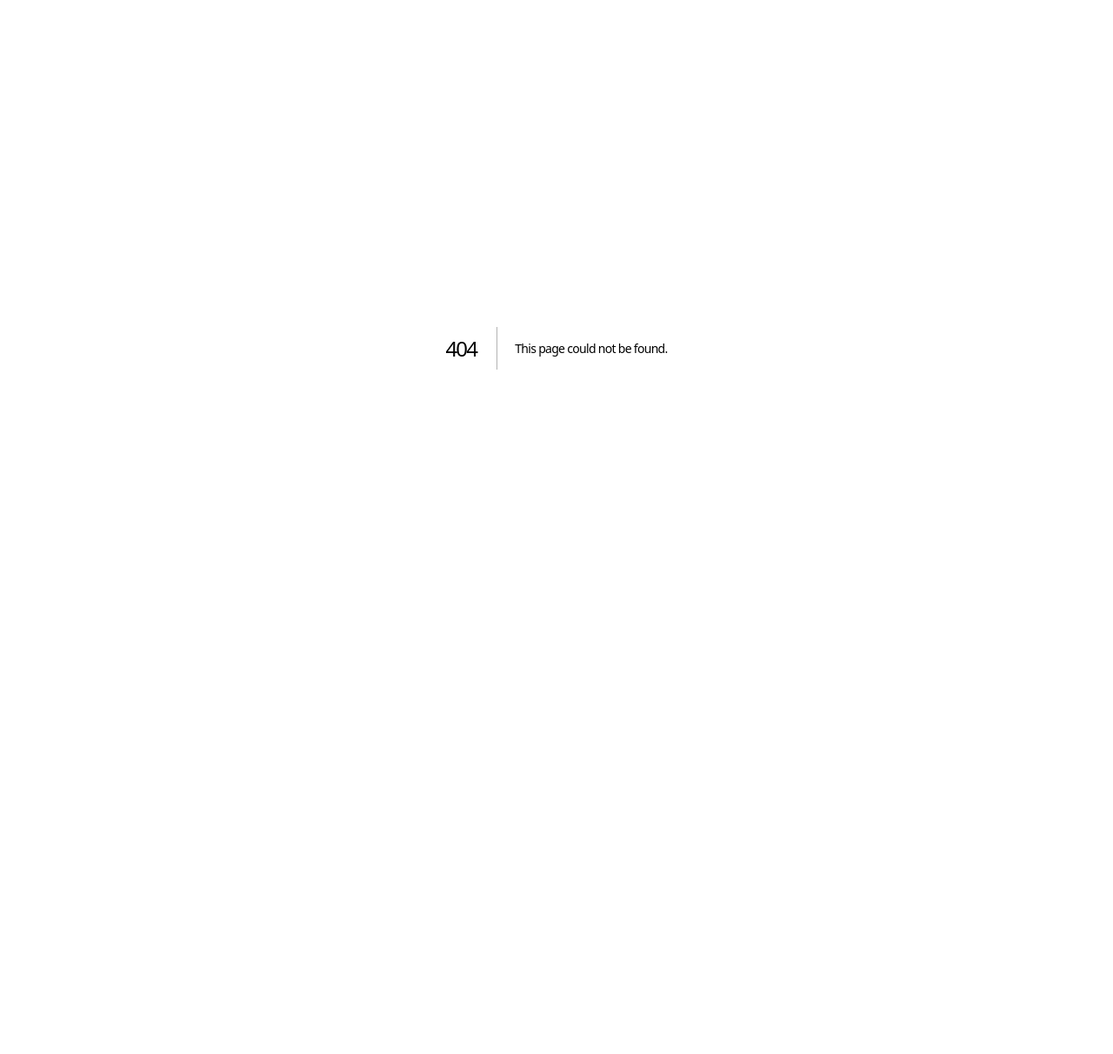
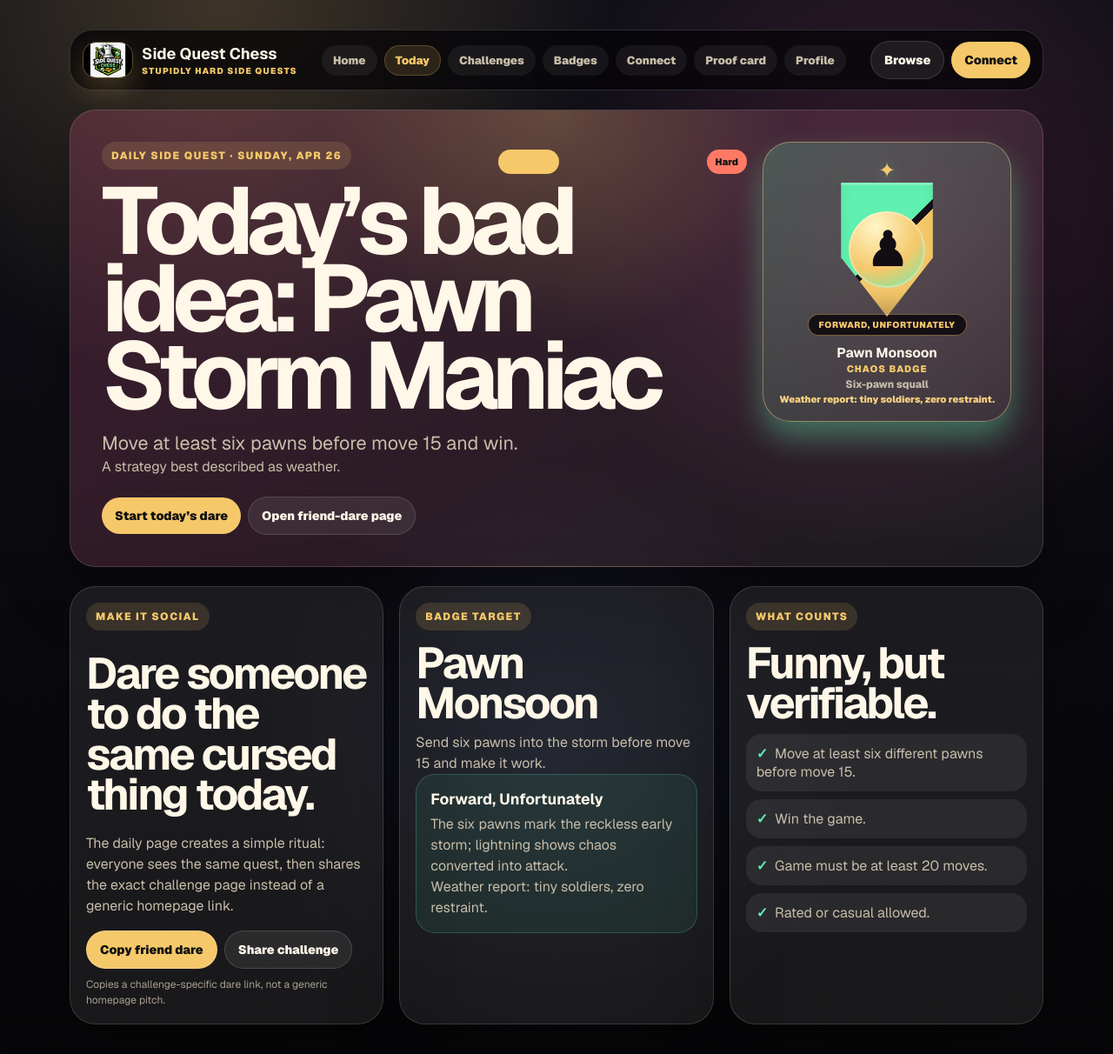
Before and after one commit to andreasnordenadler/cc, a Next.js app: page /today in a window 1280 px wide. Before the commit this address had no page. Shown: the whole page at 87% size. Before the commit the page ends 800 px from the top, so only its background shows below. Built offline with nearby package versions, Linux system fonts and the light colour scheme; no server answers.

Commit message:
Add Side Quest Chess daily dare

```diff
--- /dev/null
+++ b/src/app/today/page.tsx
@@ -0,0 +1,100 @@
+import type { Metadata } from "next";
+import Link from "next/link";
+import { auth } from "@clerk/nextjs/server";
+import ChallengeBadge from "@/components/challenge-badge";
+import ChallengeInviteActions from "@/components/challenge-invite-actions";
+import SiteNav from "@/components/site-nav";
+import { getDailyChallenge } from "@/lib/challenges";
+
+export const metadata: Metadata = {
+  title: "Today’s dare — Side Quest Chess",
+  description: "The shared daily Side Quest Chess dare: one stupidly hard chess side quest for everyone to try today.",
+  alternates: { canonical: "/today" },
+  openGraph: {
+    title: "Today’s dare — Side Quest Chess",
+    description: "One stupidly hard chess side quest for everyone today.",
+    url: "/today",
+    siteName: "Side Quest Chess",
+    type: "website",
+  },
+  twitter: {
+    card: "summary_large_image",
+    title: "Today’s dare — Side Quest Chess",
+    description: "One stupidly hard chess side quest for everyone today.",
+  },
+};
+
+export default async function TodayPage() {
+  const { userId } = await auth();
+  const challenge = getDailyChallenge();
+  const dateLabel = new Intl.DateTimeFormat("en", {
+    weekday: "long",
+    month: "short",
+    day: "numeric",
+    timeZone: "UTC",
+  }).format(new Date());
+
+  return (
+    <main className="site-shell">
+      <SiteNav isSignedIn={Boolean(userId)} active="today" />
+
+      <div className="content-wrap">
+        <section className="hero-card detail-hero daily-hero">
+          <div className="detail-hero-grid">
+            <div>
+              <div className="badge-row">
+                <span className="eyebrow">Daily side quest · {dateLabel}</span>
+                <span className="badge gold">+{challenge.reward} pts</span>
+                <span className="badge danger">{challenge.difficulty}</span>
+              </div>
+              <h1>Today’s bad idea: {challenge.title}</h1>
+              <p className="hero-copy">{challenge.objective}</p>
+              <p>{challenge.flavor}</p>
+              <div className="button-row hero-actions">
+                <Link href={`/challenges/${challenge.id}`} className="button primary">Start today’s dare</Link>
+                <Link href={`/dare/${challenge.id}`} className="button secondary">Open friend-dare page</Link>
+              </div>
+            </div>
+            <ChallengeBadge challenge={challenge} size="hero" />
+          </div>
+        </section>
+
+        <section className="big-grid">
+          <article className="mission-card share-card">
+            <span className="eyebrow">Make it social</span>
+            <h2>Dare someone to do the same cursed thing today.</h2>
+            <p>
+              The daily page creates a simple ritual: everyone sees the same quest, then shares the exact challenge page instead of a generic homepage link.
+            </p>
+            <ChallengeInviteActions
+              challengeTitle={challenge.title}
+              challengeObjective={challenge.objective}
+              challengePath={`/today`}
+              reward={challenge.reward}
+              badgeName={challenge.badgeIdentity.name}
+            />
+          </article>
+
+          <article className="mission-card">
+            <span className="eyebrow">Badge target</span>
+            <h2>{challenge.badgeIdentity.name}</h2>
+            <p>{challenge.badgeIdentity.unlockCopy}</p>
+            <div className="note-card">
+              <strong>{challenge.badgeIdentity.heraldry.motto}</strong>
+              <p>{challenge.badgeIdentity.heraldry.meaning}</p>
+              <p>{challenge.badgeIdentity.heraldry.weirdness}</p>
+            </div>
+          </article>
+
+          <article className="mission-card">
+            <span className="eyebrow">What counts</span>
+            <h2>Funny, but verifiable.</h2>
+            <ul className="rules-list">
+              {challenge.rules.map((rule) => <li key={rule}>{rule}</li>)}
+            </ul>
+          </article>
+        </section>
+      </div>
+    </main>
+  );
+}
--- a/src/components/site-nav.tsx
+++ b/src/components/site-nav.tsx
@@ -1,7 +1,7 @@
 import Image from "next/image";
 import Link from "next/link";
 
-type ActiveNavItem = "home" | "challenges" | "badges" | "connect" | "account" | "result";
+type ActiveNavItem = "home" | "today" | "challenges" | "badges" | "connect" | "account" | "result";
 
 type SiteNavProps = {
   isSignedIn: boolean;
@@ -24,6 +24,7 @@ export default function SiteNav({ isSignedIn, active }: SiteNavProps) {
 
         <nav className="nav-links" aria-label="Primary">
           <Link href="/" className={active === "home" ? "active" : undefined}>Home</Link>
+          <Link href="/today" className={active === "today" ? "active" : undefined}>Today</Link>
           <Link href="/challenges" className={active === "challenges" ? "active" : undefined}>Challenges</Link>
           <Link href="/badges" className={active === "badges" ? "active" : undefined}>Badges</Link>
           <Link href="/connect" className={active === "connect" ? "active" : undefined}>Connect</Link>
--- a/src/lib/challenges.ts
+++ b/src/lib/challenges.ts
@@ -328,3 +328,10 @@ export const CHALLENGES: Challenge[] = [
 export function getChallengeById(id: string): Challenge | undefined {
   return CHALLENGES.find((challenge) => challenge.id === id);
 }
+
+export function getDailyChallenge(date = new Date()): Challenge {
+  const dayKey = date.toISOString().slice(0, 10);
+  const seed = [...dayKey].reduce((sum, char, index) => sum + char.charCodeAt(0) * (index + 7), 0);
+
+  return CHALLENGES[seed % CHALLENGES.length];
+}
```
Also changed, not shown: src/app/page.tsx (+8 -0 lines), 2 other files (tests, documents, lock files or other folders).
